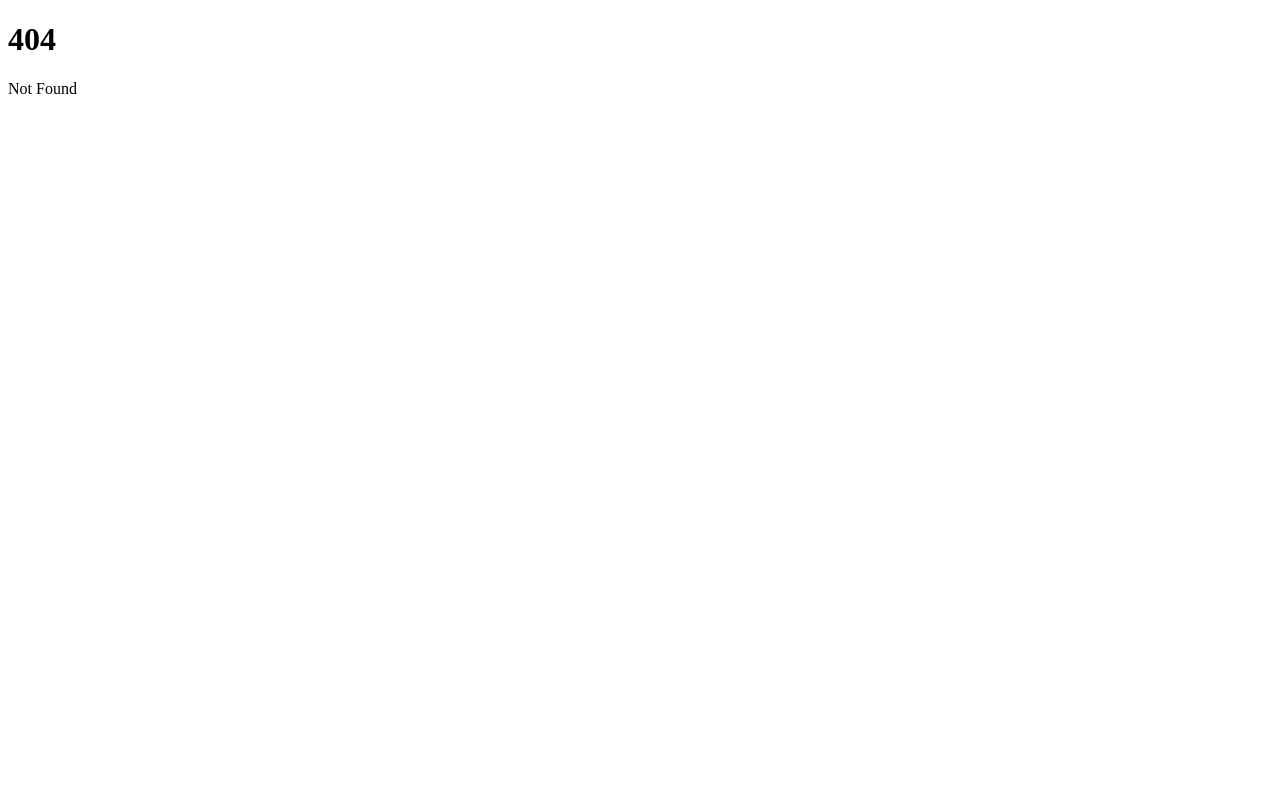
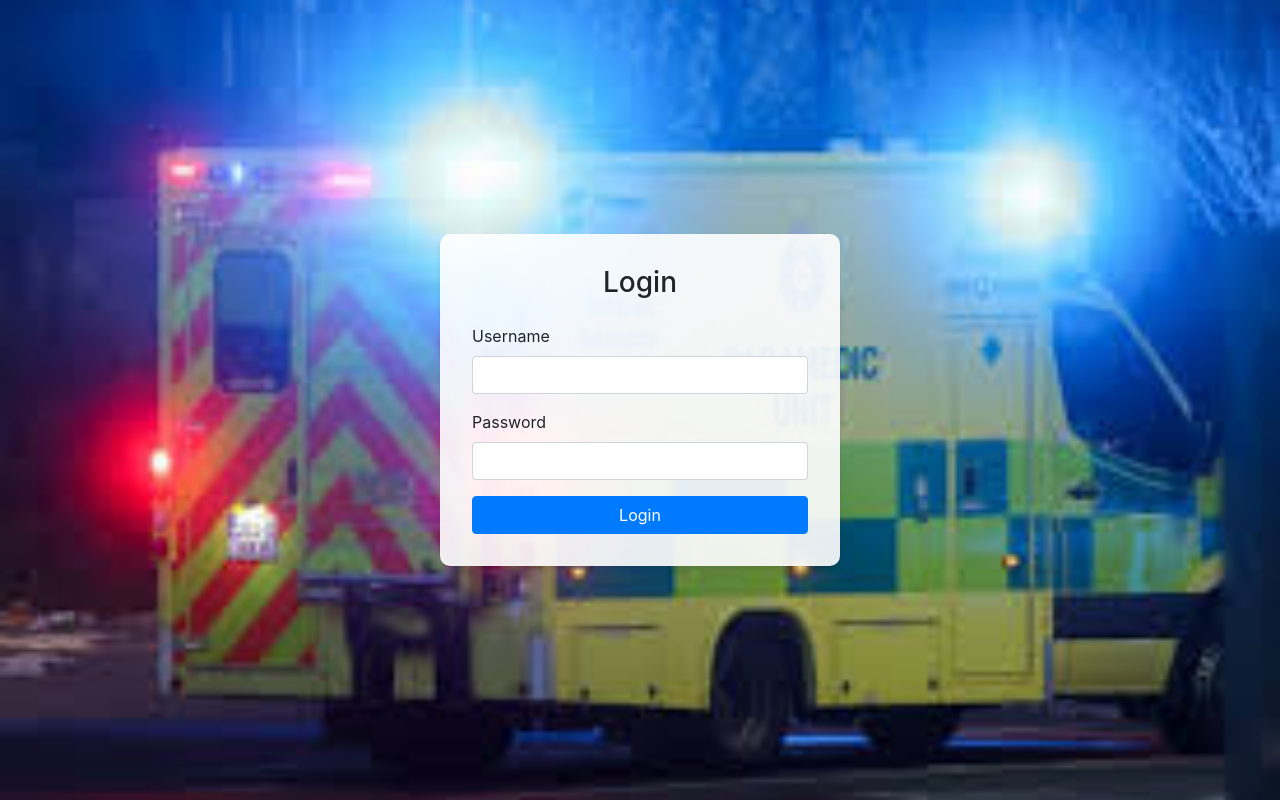
Before and after one commit to frankied67/ePCR-2.0, a SvelteKit app: page /login in a window 1280 px wide. Before the commit this address had no page. Built offline with nearby package versions, Linux system fonts and the light colour scheme.

Commit message:
Bootstrap added, Login Form Completed

```diff
--- a/src/app.html
+++ b/src/app.html
@@ -4,6 +4,12 @@
 		<meta charset="utf-8" />
 		<link rel="icon" href="%sveltekit.assets%/favicon.png" />
 		<meta name="viewport" content="width=device-width, initial-scale=1" />
+		<link
+			rel="stylesheet"
+			href="https://cdn.jsdelivr.net/npm/bootstrap@4.0.0/dist/css/bootstrap.min.css"
+			integrity="sha384-Gn5384xqQ1aoWXA+058RXPxPg6fy4IWvTNh0E263XmFcJlSAwiGgFAW/dAiS6JXm"
+			crossorigin="anonymous"
+		/>
 		%sveltekit.head%
 	</head>
 	<body data-sveltekit-preload-data="hover">
--- a/src/routes/+page.svelte
+++ b/src/routes/+page.svelte
@@ -1,2 +1 @@
-<h1>Welcome to SvelteKit</h1>
-<p>Visit <a href="https://svelte.dev/docs/kit">svelte.dev/docs/kit</a> to read the documentation</p>
+<div class="alert alert-primary" role="alert">Hello from ePCR 2.0!</div>
--- /dev/null
+++ b/src/routes/login/+page.svelte
@@ -0,0 +1,43 @@
+<script>
+    import { goto } from "$app/navigation";
+
+    let username = "";
+    let password = "";
+
+    function handleSubmit() {
+      console.log("Username:", username, "Password:", password);
+    }
+  </script>
+
+  <style>
+    .login-page {
+      background: url('/ambulance1.jpg') no-repeat center center;
+      background-size: cover;
+      height: 100vh;
+    }
+    .login-card {
+      width: 100%;
+      max-width: 400px;
+      background: rgba(255, 255, 255, 0.9);
+      padding: 2rem;
+      border-radius: 10px;
+      box-shadow: 0 4px 6px rgba(0, 0, 0, 0.1);
+    }
+  </style>
+
+  <div class="login-page d-flex justify-content-center align-items-center">
+    <div class="login-card">
+      <h3 class="text-center mb-4">Login</h3>
+      <form on:submit|preventDefault={handleSubmit}>
+        <div class="mb-3">
+          <label for="username" class="form-label">Username</label>
+          <input type="text" id="username" class="form-control" bind:value={username} required />
+        </div>
+        <div class="mb-3">
+          <label for="password" class="form-label">Password</label>
+          <input type="password" id="password" class="form-control" bind:value={password} required />
+        </div>
+        <button type="submit" class="btn btn-primary w-100">Login</button>
+      </form>
+    </div>
+  </div>
```
Also changed, not shown: static/ambulance1.jpg (added).
